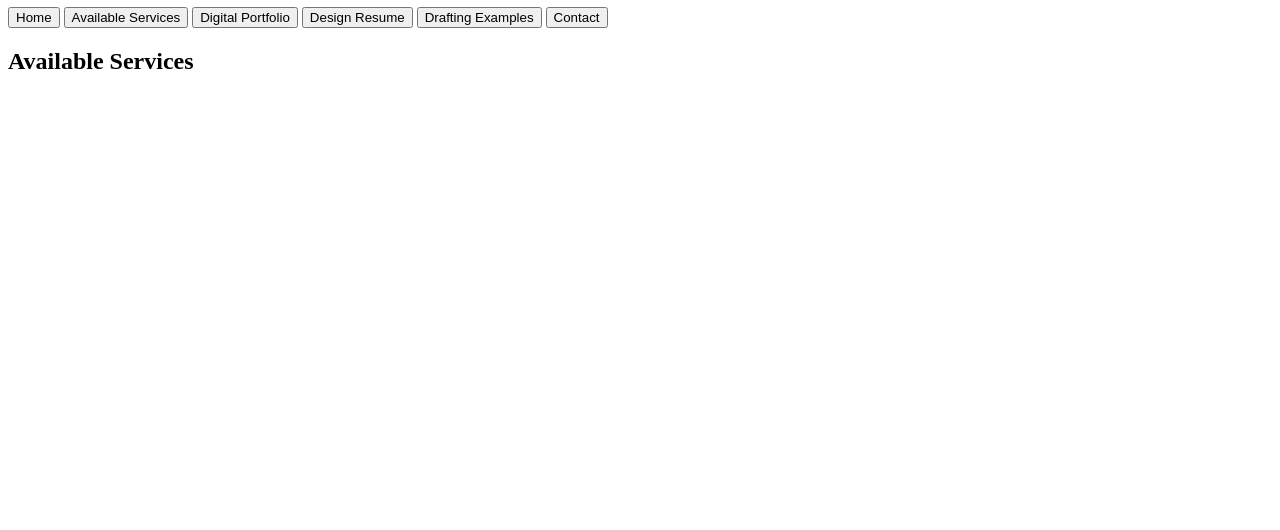
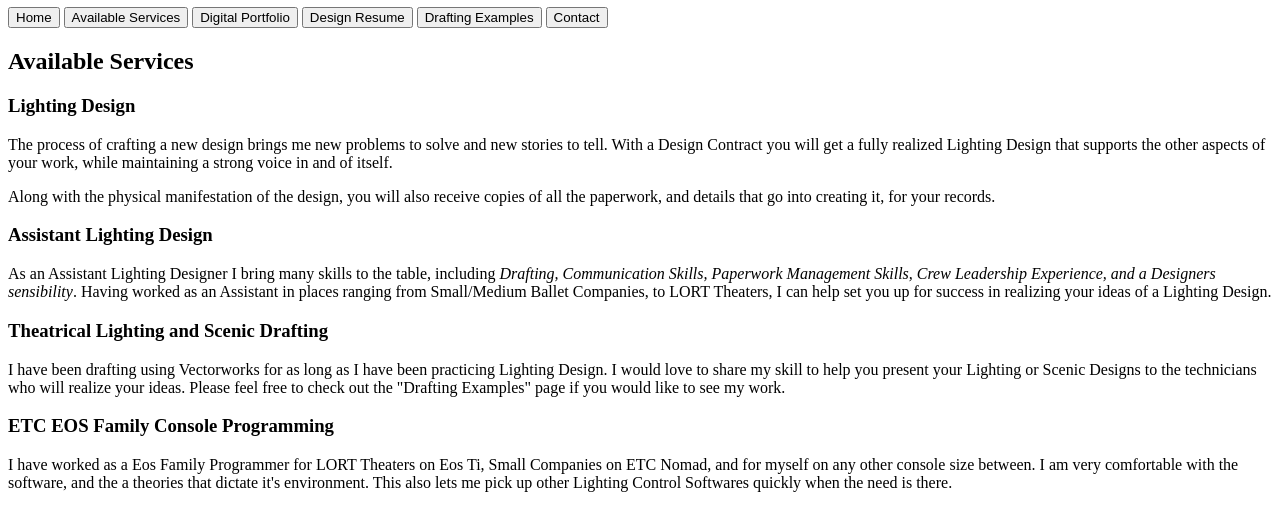
Before and after one commit to little-bear-king/ryanburklelightingsite, a plain HTML site: page pages/availableServices.html in a window 1280 px wide. Shown: the part 162-692 px from the top of the page. Drawn offline with Linux system fonts and the light colour scheme.

Commit message:
Fill out Available Services

```diff
--- a/pages/availableServices.html
+++ b/pages/availableServices.html
@@ -17,5 +17,17 @@
     <button onclick="window.location.href='./contact.html';">Contact</button>
 
     <h2>Available Services</h2>
+
+    <h3>Lighting Design</h3>
+    <P>The process of crafting a new design brings me new problems to solve and new stories to tell. With a Design Contract you will get a fully realized Lighting Design that supports the other aspects of your work, while maintaining a strong voice in and of itself.</P> <P>Along with the physical manifestation of the design, you will also receive copies of all the paperwork, and details that go into creating it, for your records.</P>
+
+    <h3>Assistant Lighting Design</h3>
+    <P>As an Assistant Lighting Designer I bring many skills to the table, including <I>Drafting, Communication Skills, Paperwork Management Skills, Crew Leadership Experience, and a Designers sensibility</I>. Having worked as an Assistant in places ranging from Small/Medium Ballet Companies, to LORT Theaters, I can help set you up for success in realizing your ideas of a Lighting Design.</P>
+
+    <h3>Theatrical Lighting and Scenic Drafting</h3>
+    <P>I have been drafting using Vectorworks for as long as I have been practicing Lighting Design. I would love to share my skill to help you present your Lighting or Scenic Designs to the technicians who will realize your ideas. Please feel free to check out the "Drafting Examples" page if you would like to see my work.</P>
+
+    <h3>ETC EOS Family Console Programming</h3>
+    <P>I have worked as a Eos Family Programmer for LORT Theaters on Eos Ti, Small Companies on ETC Nomad, and for myself on any other console size between. I am very comfortable with the software, and the a theories that dictate it's environment. This also lets me pick up other Lighting Control Softwares quickly when the need is there.</P>
 </body>
 </html>
```
